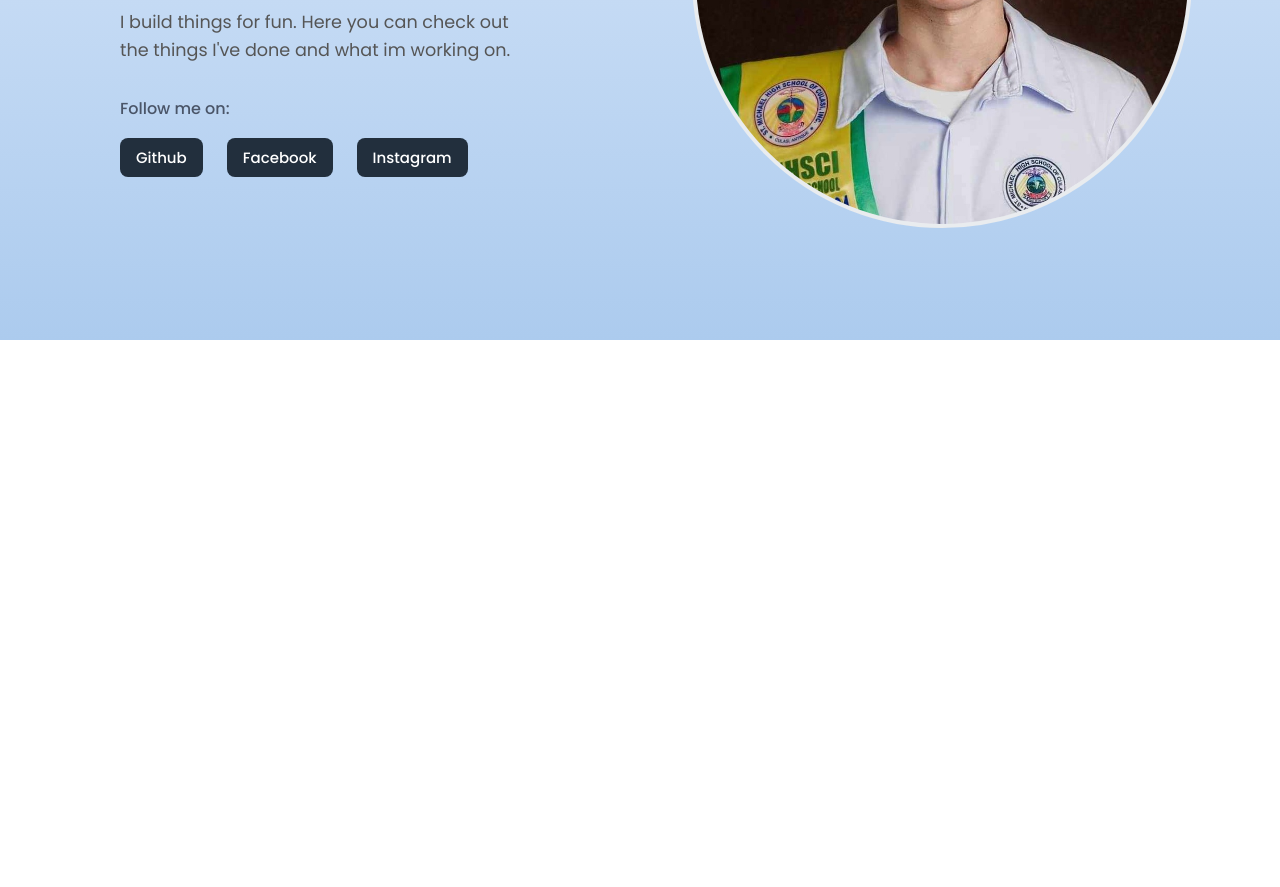
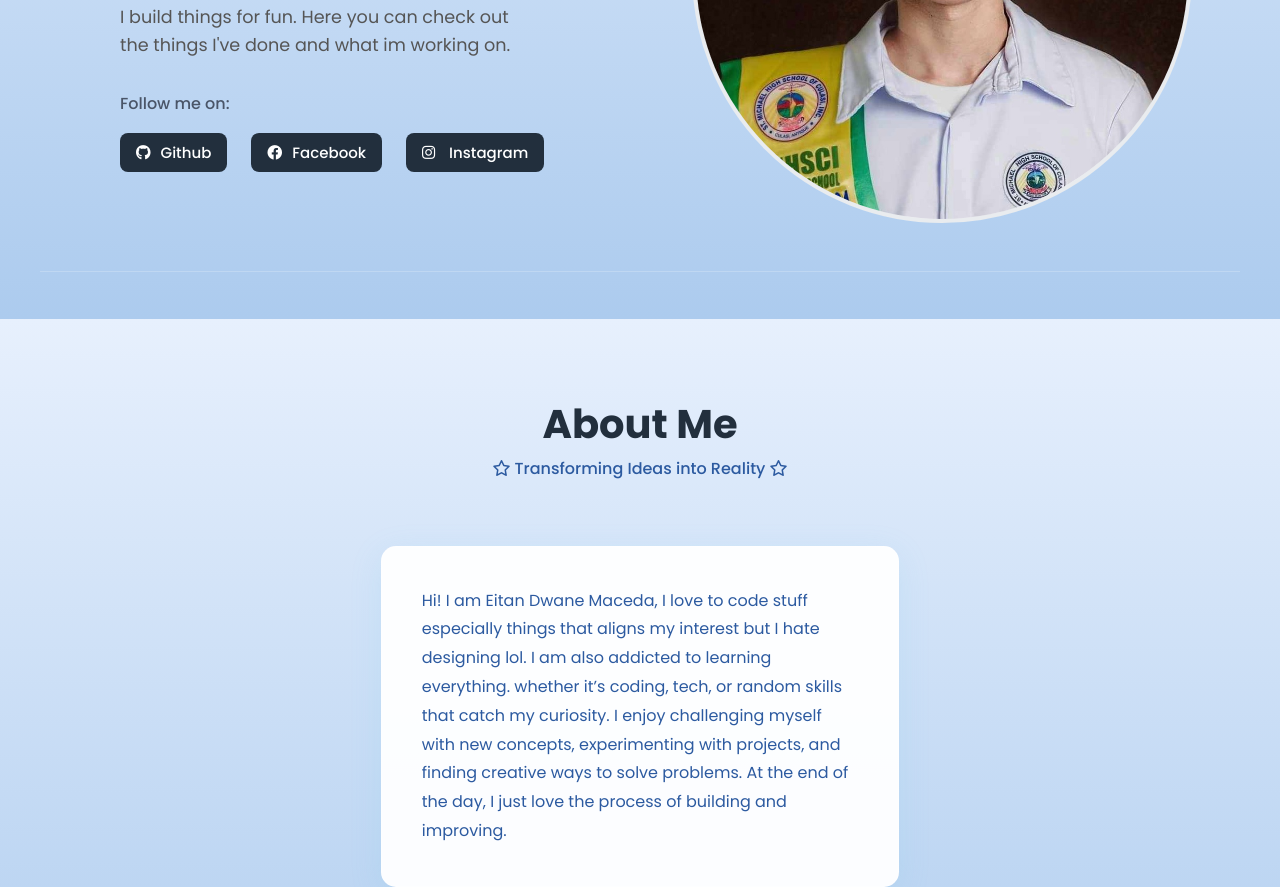
Before and after one commit to eitandwane27/myPortfolio, a plain HTML site: page index.html in a window 1280 px wide. Shown: the part 481-1368 px from the top of the page. Before the commit the page ends 821 px from the top, so only its background shows below. Drawn offline with Linux system fonts and the light colour scheme.

Commit message:
add about me section

```diff
--- a/index.html
+++ b/index.html
@@ -4,6 +4,10 @@
         <meta charset="UTF-8" />
         <meta name="viewport" content="width=device-width, initial-scale=1.0" />
         <title>Document</title>
+        <link
+            rel="stylesheet"
+            href="https://cdnjs.cloudflare.com/ajax/libs/font-awesome/6.4.0/css/all.min.css"
+        />
         <link rel="stylesheet" href="style.css" />
     </head>
     <body>
@@ -36,6 +40,7 @@
                                 href="https://github.com/eitandwane27"
                                 class="a_style"
                                 target="_blank"
+                                ><i class="fa-brands fa-github pos"></i
                                 >Github</a
                             >
                         </li>
@@ -44,15 +49,18 @@
                                 href="https://www.facebook.com/eitandwane.maceda.3"
                                 class="a_style"
                                 target="_blank"
-                                >Facebook</a
                             >
+                                <i class="fa-brands fa-facebook"></i>Facebook
+                            </a>
                         </li>
                         <li class="link-a">
                             <a
                                 href="https://www.instagram.com/_3it4n/"
                                 class="a_style"
                                 target="_blank"
-                                >Instagram</a
+                            >
+                                <i class="fa-brands fa-instagram"></i>
+                                Instagram</a
                             >
                         </li>
                     </ul>
@@ -66,5 +74,26 @@
                 />
             </div>
         </main>
+        <section class="about-section">
+            <h1 class="big-heading sz" id="about">About Me</h1>
+            <p class="p_heading">
+                <i class="fa-regular fa-star"></i>
+                Transforming Ideas into Reality
+                <i class="fa-regular fa-star"></i>
+            </p>
+
+            <div class="sec_container">
+                <div class="p_container">
+                    Hi! I am Eitan Dwane Maceda, I love to code stuff especially
+                    things that aligns my interest but I hate designing lol. I
+                    am also addicted to learning everything. whether it’s
+                    coding, tech, or random skills that catch my curiosity. I
+                    enjoy challenging myself with new concepts, experimenting
+                    with projects, and finding creative ways to solve problems.
+                    At the end of the day, I just love the process of building
+                    and improving.
+                </div>
+            </div>
+        </section>
     </body>
 </html>
--- a/style.css
+++ b/style.css
@@ -9,49 +9,60 @@
 body {
     font-family: "Poppins", sans-serif;
     background-image: linear-gradient(to top, #accbee 0%, #e7f0fd 100%);
+    background-attachment: fixed;
+    background-size: cover;
+    min-height: 100vh;
 }
 
 main {
     max-width: 1200px;
-    margin: 4rem auto;
+    margin: 2rem auto;
     padding: 3rem;
     display: flex;
     align-items: center;
     gap: 4rem;
     min-height: 70vh;
+    border-bottom: 1px solid rgba(255, 255, 255, 0.2);
+
+    width: 100vw;
 }
 
 header {
-    width: 100%;
     display: flex;
     justify-content: center;
-    padding: 1rem 0;
-    background: linear-gradient(115deg, #ffffff, #e3eaff);
-    box-shadow: 0 2px 10px rgba(0, 0, 0, 0.1);
+    padding: 1.5rem 0;
+    background: rgba(255, 255, 255, 0.1);
+    backdrop-filter: blur(10px);
+    border-bottom: 1px solid rgba(255, 255, 255, 0.2);
+    box-shadow: 0 4px 20px rgba(108, 203, 238, 0.15);
 }
 
 .nav-ul {
     display: flex;
     gap: 2rem;
-    padding: 0.75rem 1.5rem;
-    background-color: white;
-    border-radius: 12px;
-    box-shadow: 0 4px 15px rgba(0, 0, 0, 0.1);
+    padding: 1rem 2rem;
+    background: rgba(255, 255, 255, 0.9);
+    border-radius: 25px;
+    box-shadow: 0 8px 32px rgba(108, 203, 238, 0.2);
+    border: 1px solid rgba(255, 255, 255, 0.3);
+    backdrop-filter: blur(10px);
 }
 
 li {
     list-style: none;
     padding: 0.5rem 1rem;
 }
+
 a {
     text-decoration: none;
-    color: black;
+    color: #2c5aa0;
     font-weight: 500;
-    transition: color 0.3s ease;
+    transition: all 0.3s ease;
 }
 
 .nav_a:hover {
-    color: blue;
+    color: #0e2964;
+    transform: translateY(-2px);
 }
 
 .first-container {
@@ -133,3 +144,74 @@ p {
 .a_style {
     color: white;
 }
+
+.sz {
+    font-size: 2.5rem;
+    margin-bottom: 0.5rem;
+}
+
+.about-section {
+    margin-top: 8rem;
+    text-align: center;
+    display: flex;
+    flex-direction: column;
+    align-items: center;
+    justify-content: center;
+}
+
+.sec_container {
+    display: flex;
+    height: 40vh;
+    width: 90%;
+    gap: 3rem;
+    margin-top: 2rem;
+    justify-content: center;
+}
+
+.p_heading {
+    margin: 0;
+    font-size: 16px;
+    margin-bottom: 2rem;
+    color: #2c5aa0;
+    font-weight: 500;
+}
+
+.link-a i {
+    margin-right: 10px;
+}
+
+.img_container,
+.p_container {
+    width: 45%;
+    background: rgba(255, 255, 255, 0.95);
+    border-radius: 15px;
+    padding: 2.5rem;
+    display: flex;
+    align-items: center;
+    justify-content: center;
+    box-shadow: 0 8px 32px rgba(108, 203, 238, 0.15);
+    border: 1px solid rgba(255, 255, 255, 0.3);
+}
+
+.img_container {
+    overflow: hidden;
+}
+
+.img_container img {
+    max-width: 100%;
+    max-height: 100%;
+    object-fit: cover;
+    border-radius: 10px;
+}
+
+.p_container {
+    text-align: left;
+    line-height: 1.8;
+    color: #2c5aa0;
+    font-size: 16px;
+    flex-direction: column;
+    align-items: flex-start;
+    justify-content: flex-start;
+    height: fit-content;
+    min-height: auto;
+}
```
